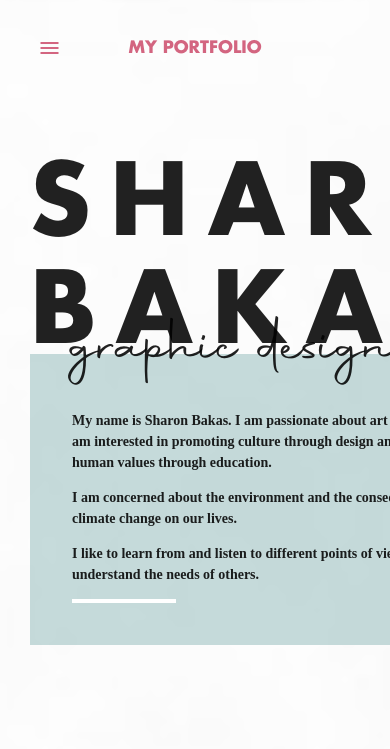
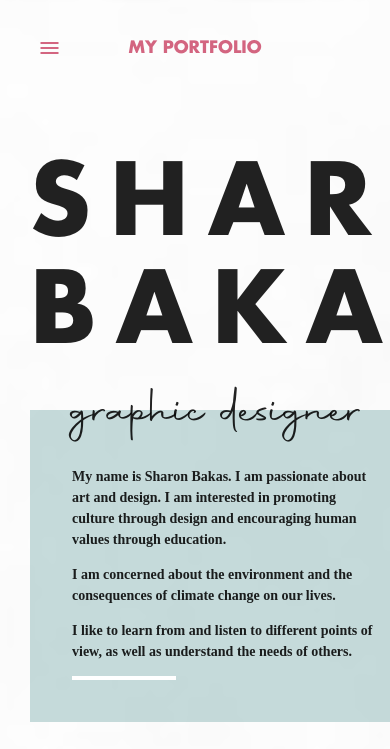
Before and after one commit to magohh/portfolio-sharon, a plain HTML site: page index.html in a window 390 px wide. Shown: the top 749 px of the page. Drawn offline with nearby package versions, Linux system fonts and the light colour scheme; a web font is replaced by a local one.

Commit message:
main-mobile

```diff
--- a/style.css
+++ b/style.css
@@ -486,12 +486,16 @@ hr{
 @media all and (min-width: 0px) and (max-width: 469px){
 
 	.title1{
-		font-size: 5em;
-		top: -43%;
+		font-size: 4em;
+		top: -30%;
 	}
 	footer ul{display:grid;}
 	footer ul li{margin-top: 2em;}
 	nav .brand-logo{font-size: 1.2em;}
+	.box1{
+		width: 100%;
+		margin-top:4em;
+	}
 }
 
 
```
